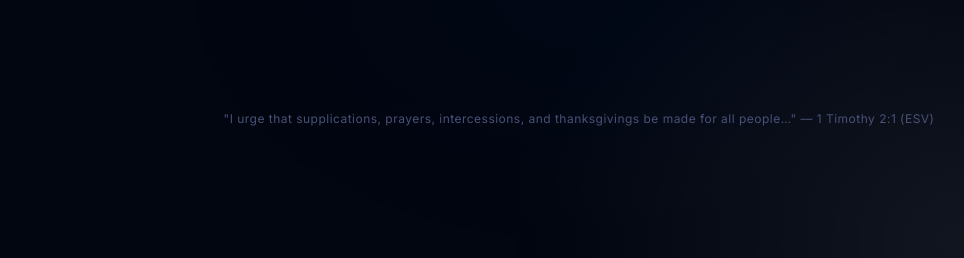
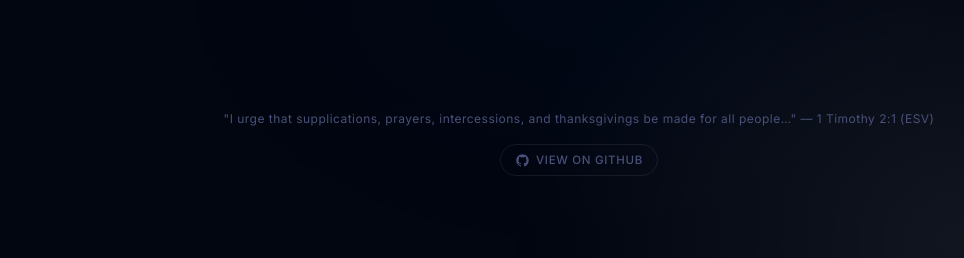
Before and after one commit to m2web/intercede, a website built with Vite: page frontend/index.html in a window 1280 px wide. Shown: the part 400-658 px from the top of the page, without its empty margins (61-1025 px from the left). Built offline with nearby package versions, Linux system fonts and the light colour scheme; no server answers; a web font is replaced by a local one.

Commit message:
✨ feat: add GitHub README link to footer
Add View on GitHub link with Invertocat SVG icon to app-footer
Style .github-link as a pill with accent-blue hover glow to match theme

```diff
--- a/frontend/src/main.js
+++ b/frontend/src/main.js
@@ -112,6 +112,19 @@ function render() {
   footer.className = 'app-footer';
   footer.innerHTML = `
     <p>"I urge that supplications, prayers, intercessions, and thanksgivings be made for all people…" — 1 Timothy 2:1 (ESV)</p>
+    <a class="github-link" href="https://github.com/m2web/intercede" target="_blank" rel="noopener noreferrer">
+      <svg xmlns="http://www.w3.org/2000/svg" width="15" height="15" viewBox="0 0 24 24" fill="currentColor" aria-hidden="true">
+        <path d="M12 2C6.477 2 2 6.477 2 12c0 4.418 2.865 8.166 6.839 9.489.5.092.682-.217.682-.482
+          0-.237-.009-.868-.013-1.703-2.782.604-3.369-1.342-3.369-1.342-.454-1.154-1.11-1.462-1.11-1.462
+          -.908-.62.069-.608.069-.608 1.003.07 1.531 1.03 1.531 1.03.892 1.529 2.341 1.087 2.91.832
+          .092-.647.35-1.088.636-1.338-2.22-.253-4.555-1.11-4.555-4.943 0-1.091.39-1.984 1.029-2.683
+          -.103-.253-.446-1.27.098-2.647 0 0 .84-.269 2.75 1.025A9.578 9.578 0 0 1 12 6.836a9.59 9.59 0
+          0 1 2.504.337c1.909-1.294 2.747-1.025 2.747-1.025.546 1.377.202 2.394.1 2.647.64.699 1.028
+          1.592 1.028 2.683 0 3.842-2.339 4.687-4.566 4.935.359.309.678.919.678 1.852 0 1.336-.012
+          2.415-.012 2.743 0 .267.18.579.688.481C19.138 20.163 22 16.418 22 12c0-5.523-4.477-10-10-10z"/>
+      </svg>
+      View on GitHub
+    </a>
   `;
   root.appendChild(footer);
 
--- a/frontend/src/style.css
+++ b/frontend/src/style.css
@@ -492,7 +492,31 @@ body::before {
 .app-footer {
   text-align: center;
   padding-top: 64px;
+  padding-bottom: 32px;
   font-size: 0.75rem;
   color: var(--text-muted);
   letter-spacing: 0.04em;
 }
+
+.github-link {
+  display: inline-flex;
+  align-items: center;
+  gap: 6px;
+  margin-top: 16px;
+  padding: 6px 14px;
+  border: 1px solid var(--border);
+  border-radius: 100px;
+  color: var(--text-muted);
+  font-size: 0.72rem;
+  font-weight: 500;
+  letter-spacing: 0.06em;
+  text-decoration: none;
+  text-transform: uppercase;
+  transition: color 0.2s ease, border-color 0.2s ease, box-shadow 0.2s ease;
+}
+
+.github-link:hover {
+  color: var(--accent-blue);
+  border-color: rgba(0, 157, 255, 0.4);
+  box-shadow: 0 0 12px rgba(0, 157, 255, 0.15);
+}
```
Also changed, not shown: README.md.
